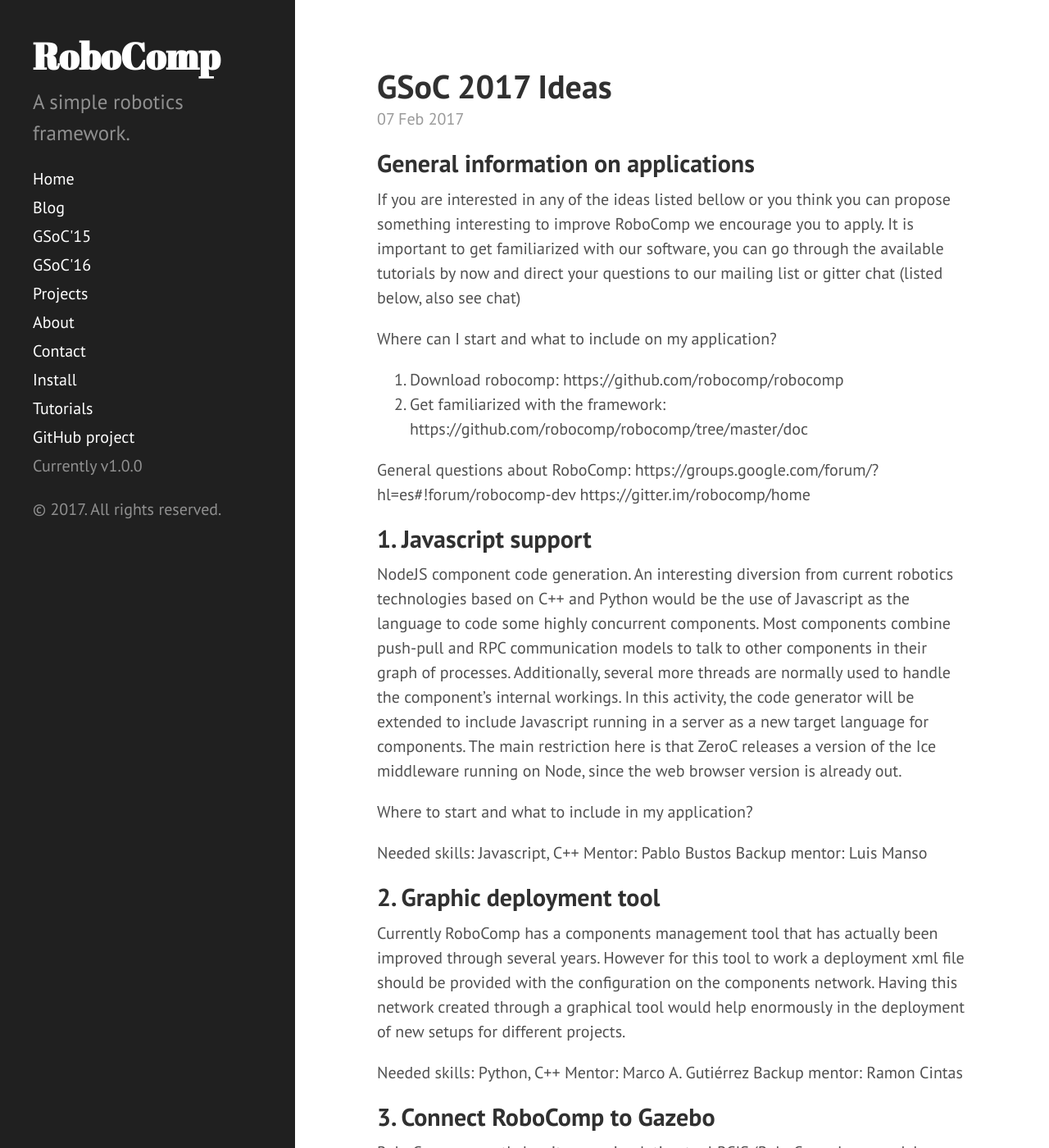
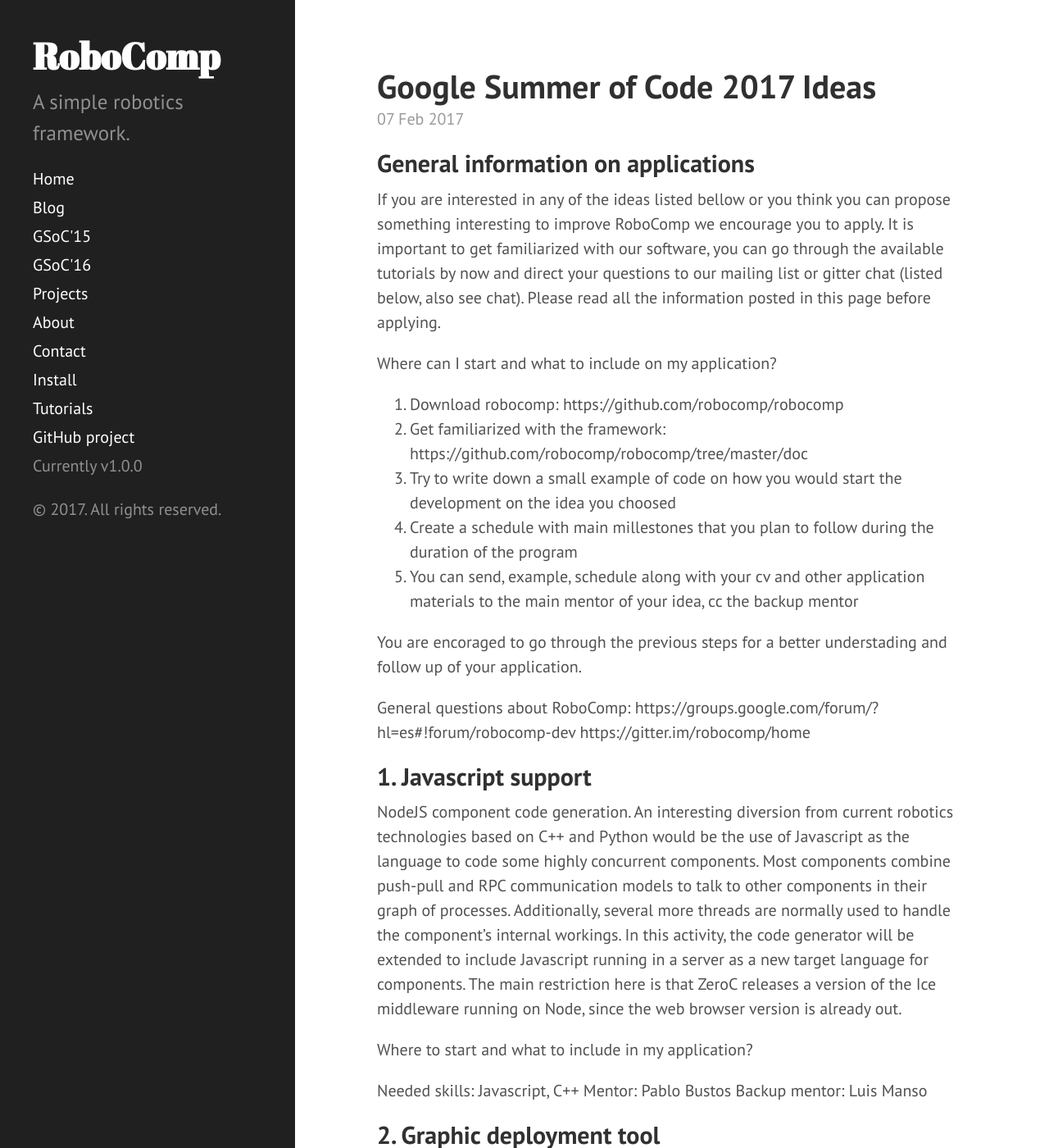
Before and after one commit to robocomp/website, a Jekyll site: the page built from _posts/gsoc2017/2017-2-07-gsoc17ideas.md, in a window 1280 px wide and 1400 px high. Shown: the whole window at 82% size. Built offline with Jekyll 4.4.1, drawn with Linux system fonts in a browser that asks for light colours; some of the changed text lies outside the part shown.

Commit message:
update on ideas

```diff
--- a/_posts/gsoc2017/2017-2-07-gsoc17ideas.md
+++ b/_posts/gsoc2017/2017-2-07-gsoc17ideas.md
@@ -1,16 +1,21 @@
 ---
 layout: post
-title: GSoC 2017 Ideas
+title: Google Summer of Code 2017 Ideas
 ---
 
 ## General information on applications
 
-If you are interested in any of the ideas listed bellow or you think you can propose something interesting to improve RoboComp we encourage you to apply. It is important to get familiarized with our software, you can go through the available tutorials by now and direct your questions to our mailing list or gitter chat (listed below, also see chat)
+If you are interested in any of the ideas listed bellow or you think you can propose something interesting to improve RoboComp we encourage you to apply. It is important to get familiarized with our software, you can go through the available tutorials by now and direct your questions to our mailing list or gitter chat (listed below, also see chat). Please read all the information posted in this page before applying.
 
 Where can I start and what to include on my application?
 
 1. Download robocomp: https://github.com/robocomp/robocomp
 2. Get familiarized with the framework: https://github.com/robocomp/robocomp/tree/master/doc
+3. Try to write down a small example of code on how you would start the development on the idea you choosed
+4. Create a schedule with main millestones that you plan to follow during the duration of the program
+5. You can send, example, schedule along with your cv and other application materials to the main mentor of your idea, cc the backup mentor
+
+You are encoraged to go through the previous steps for a better understading and follow up of your application.
 
 General questions about RoboComp:
 https://groups.google.com/forum/?hl=es#!forum/robocomp-dev
@@ -70,7 +75,7 @@
 Current Model graphs used in RoboComp mainly for cognitive world modeling are not clear to understand, especially when they are big, which they usually are. Making these graphs easier to read and their information easier to access is a key task that will ease the task of debugging and understanding these graphs and in consequence a robot’s mind. Specific research and tests with roboticists should be performed in order to find a way of displaying this information that helps anyone understand the whole graph. Once specific key assets are detected they should be implemented one by one  and properly tested with some roboticists to ensure they are widely accepted as a proper enhancement. Several of these features should be developed until the graph becomes easily readable and can be easily managed through the graphical interface provided in robocomp
 
 Needed skills: Python, Qt5, OSG
-Mentor: Luis J. Manso
+Mentor: Luis Manso
 Backup Mentor: Marco A. Gutiérrez
 
 
```
Also changed, not shown: other parts of _posts/gsoc2017/2017-2-07-gsoc17ideas.md (+3 -3 lines).
